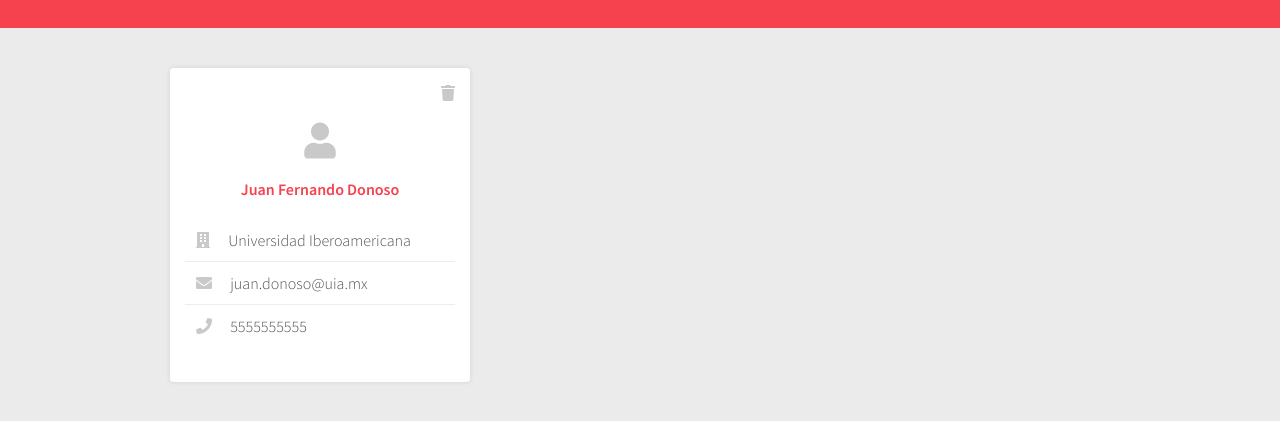
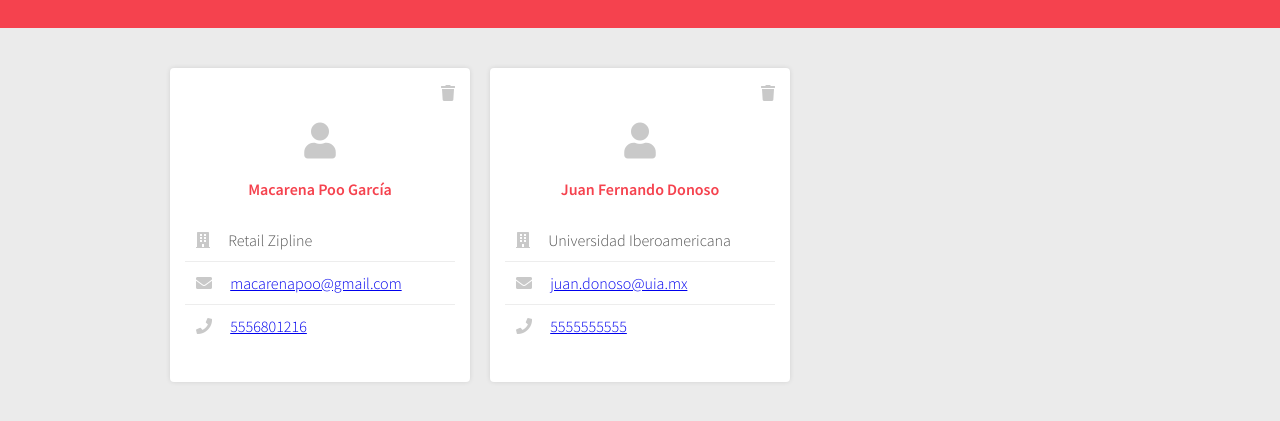
Before and after one commit to niicooleek/Agenda, a plain HTML site: page index.html in a window 1280 px wide. Shown: the part 75-496 px from the top of the page. Drawn offline with Linux system fonts and the light colour scheme.

Commit message:
Funciona el agregar contactos a la agenda

```diff
--- a/index.html
+++ b/index.html
@@ -65,7 +65,7 @@
             <ul class="errores" id="errores"></ul>
           </div>
           <div class="modal-footer">
-            <button  onclick="añadirArreglo()" class="button">Agregar Contacto</button>
+            <button onclick="javascript: añadirArreglo()" class="button">Agregar Contacto</button>
           </div>
         </div>
       </div>
--- a/script.js
+++ b/script.js
@@ -15,17 +15,20 @@ function mostrarForm(){
 }
 
 function añadirArreglo(){
+  document.getElementById("modal").classList.toggle("forma");
   var nombre = document.getElementById("nombre").value;
   var empresa = document.getElementById("empresa").value;
   var email = document.getElementById("email").value;
   var telefono = document.getElementById("telefono").value;
   contactos.push({ 'nombre': nombre, 'empresa': empresa, 'email': email, 'telefono': telefono});
-  document.getElementById("modal").classList.toggle("forma");
+  imprimirContactos();
+
 }
 
 function añadirContacto(contacto, index){
   var lista = document.getElementById("contactos");
-  lista.innerHTML = "";
+
+  lista.setAttribute("class", "contactos");
     lista.insertAdjacentHTML('beforeend',
     `<li class="contacto">
     <div class="actions">
@@ -40,11 +43,11 @@ function añadirContacto(contacto, index){
       </div>
       <div class="dato">
         <i class="fa fa-envelope"></i>
-        <a>` + contacto.email + `</a>
+        <a href="` + contacto.email + `">` + contacto.email + `</a>
       </div>
       <div class="dato">
         <i class="fa fa-phone"></i>
-        <a>` + contacto.telefono + `</a>
+        <a href="` + contacto.telefono + `">` + contacto.telefono + `</a>
       </div>
     </div>
   </li>`
@@ -59,7 +62,10 @@ function eliminarContacto(index){
 }
 
 function imprimirContactos(){
+  var lista = document.getElementById("contactos");
+  lista.innerHTML = "";
   contactos.forEach(añadirContacto);
+
 }
 
 imprimirContactos();
```
